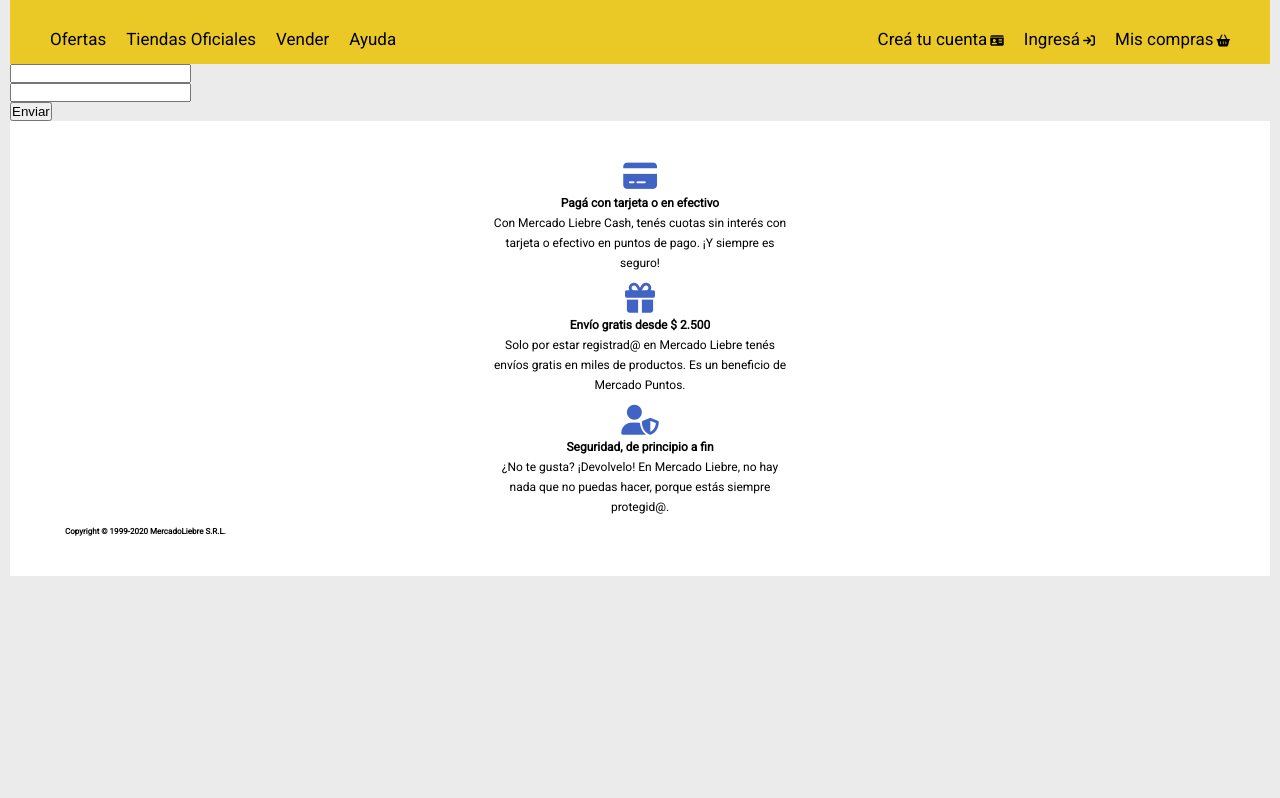
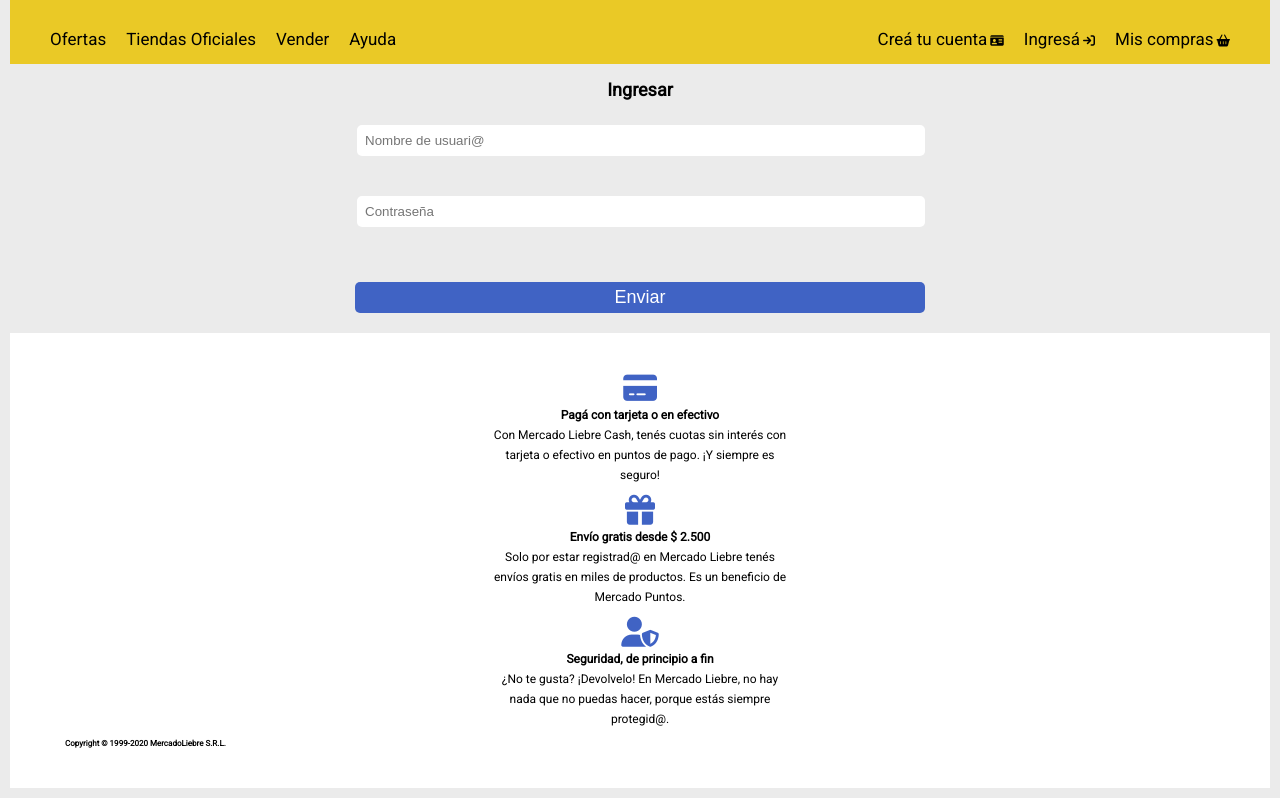
Before and after one commit to salvagauchat/web-mercado-liebre, a website: page views/login.html in a window 1280 px wide. Shown: the part 101-899 px from the top of the page. Before the commit the page ends 800 px from the top, so only its background shows below. Drawn offline with Linux system fonts and the light colour scheme.

Commit message:
modificacion login.html y css

```diff
--- a/public/css/styles-login.css
+++ b/public/css/styles-login.css
@@ -26,6 +26,7 @@
     width: 50%;
     margin: auto;
     display: block;
+    position: relative;
 }
 .buscar{
     width: 90%;
@@ -85,8 +86,47 @@
 }
 
 /************* MAIN formularios *************************************************/
+.titulo-main{
+    text-align: center;
+    padding-top: 15px;
+}
+.creacion-formulario{
+    padding: 10px 15px 20px 15px;
+    background-color: #ebebeb;
+    max-width: 600px;
+    display: flex;
+    flex-wrap: wrap;
+    justify-content: center;
+    margin: auto;
+}
+.control-form{
+    margin-bottom: 25px;
+    margin-left: 2px;
+    width: 100%;
+    font-size: small;
 
-
+}
+.control-form label{
+    margin-bottom: 15px;
+    display: block;
+}
+.control{
+    width: 100%;
+    padding: 8px 8px;
+    background-color: none;
+    border: none;
+    border-radius: 5px;
+}
+.boton-formulario{
+    background-color: rgb(64, 99, 196);
+    border: none;
+    font-size: 18px;
+    color: white;
+    padding: 5px 10px;
+    border-radius: 5px;
+    width: 100%;
+    margin-top: 30px;
+}
 
 
 
@@ -100,7 +140,7 @@
 }
 .sect-footer{
     text-align: center;
-    width: 70%;
+    width: 90%;
     max-width: 300px;
     line-height: 20px;
     margin: auto;
@@ -158,7 +198,6 @@
     .buscar-div i{
         display: block;
     }
-    /* ++++++ MAIN ++++*/
 }
 
 @media (min-width: 1200px){
--- a/public/css/styles-register.css
+++ b/public/css/styles-register.css
@@ -164,7 +164,7 @@
 }
 .sect-footer{
     text-align: center;
-    width: 70%;
+    width: 90%;
     max-width: 300px;
     line-height: 20px;
     margin: auto;
--- a/public/css/styles.css
+++ b/public/css/styles.css
@@ -26,6 +26,7 @@
     width: 50%;
     margin: auto;
     display: block;
+    position: relative;
 }
 .buscar{
     width: 90%;
@@ -170,7 +171,7 @@
 }
 .sect-footer{
     text-align: center;
-    width: 70%;
+    width: 90%;
     max-width: 300px;
     line-height: 20px;
     margin: auto;
@@ -277,6 +278,8 @@
     header ul{
         display: block;
     }
+
+    /* MAINNN */
     .descuentos-descrip{
         display: block;
     }
--- a/views/login.html
+++ b/views/login.html
@@ -25,7 +25,7 @@
             <div class="buscar-div">
                 <label for=""></label>
                 <input type="text" placeholder="Buscar productos, marcas y más" required class="buscar">
-                <i lass="fas fa-search"></i>
+                <i class="fas fa-search"></i>
             </div>
             <h2 class="copy-header">
                 <i class="fa-solid fa-hand-holding-dollar"></i>
@@ -51,18 +51,19 @@
     </header>
 
     <main>
-        <form action="">
-            <div>
+        <h2 class="titulo-main">Ingresar</h2>
+        <form action="" class="creacion-formulario">
+            <div class="control-form">
                 <label for=""></label>
-                <input type="text" name="" id="">
+                <input type="text" name="" id="" class="control" placeholder="Nombre de usuari@">
             </div>
-            <div>
-                <label for=""></label>
-                <input type="text" name="" id="">
+            <div class="control-form">
+                <label for="contrasenia"></label>
+                <input type="password" name="contrasenia" id="" class="control" placeholder="Contraseña">
             </div>
 
-            <button type="submit"><a href="home.html"></a> Enviar</button> <!-- un link q lleve al home? -->
-
+            <button type="submit" class="boton-formulario"><a href="home.html"></a> Enviar</button>
+            <!-- un link q lleve al home? -->
         </form>
     </main>
 
```
Also changed, not shown: views/home.html (+1 -1 lines).
